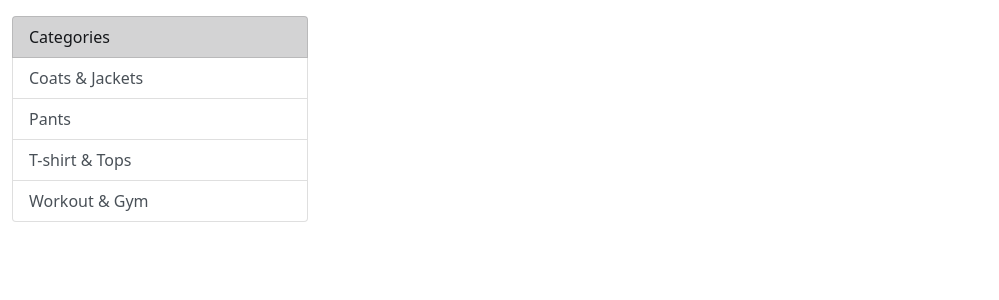
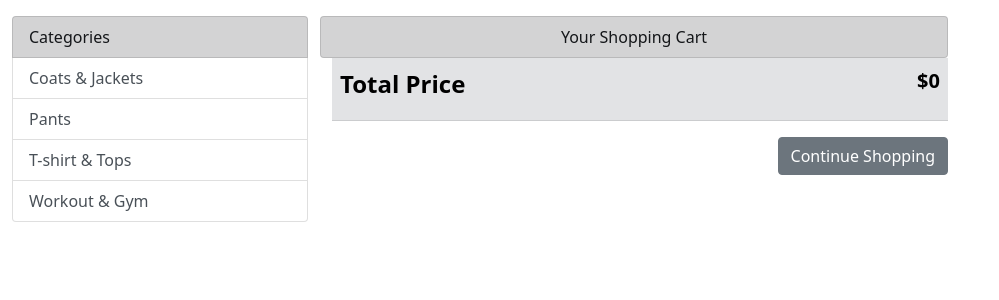
Before and after one commit to karadenizas/mshop, a Django app: page /cart/ in a window 1280 px wide. Shown: the part 56-356 px from the top of the page, without its empty margins (0-999 px from the left). Run offline with Django 3.2, Linux system fonts and the light colour scheme; data comes from the database, SQL or seed files in the repository; both versions use the stored data as it was after the commit; lists and menus that the app fills with data are empty; some libraries are stand-ins or nearby versions.

Commit message:
cart detail page created

```diff
--- a/cart/templates/cart/detail.html
+++ b/cart/templates/cart/detail.html
@@ -2,7 +2,7 @@
 {% load static %}
 {% load categories_tags %}
 
-{% block title %}Your shopping cart{% endblock %}
+{% block title %}Shopping Cart{% endblock %}
 
 {% block left %}
 {% categories_tags %}
@@ -10,70 +10,70 @@
 
 {% block middle %}
 
-{% for item in cart %}
-  {% with product=item.product %}
 <div class="row">
   <ul class="list-group">
     <li class="list-group-item list-group-item-dark text-center">Your Shopping Cart</li>
   </ul>
 </div>
-  <br><br>
-  <div class="row">
-    <div class="card-4">
-      <div class="row g-0">
-        <div class="col-md-4">
-          <img src="{% if product.image %}{{ product.image.url }}{% endif %}" alt="..." width="200" height="300">
-        </div>
-        <div class="col-8">
-          <div class="card-body">
-            <h5 class="card-title"><a href="{{ product.get_absolute_url }}" class="text-dark text-decoration-none">{{ product.name }}</a></h5>
-            <table class="table table-bordered">
+
+{% for item in cart %}
+  {% with product=item.product %}
+  <table class="table">
+    <thead>
+      <tr>
+        <th scope="col">{{product.name}}</th>
+        <th scope="col">Quantity</th>
+        <th scope="col">Unit Price</th>
+        <th scope="col">Price</th>
+      </tr>
+    </thead>
     <tbody>
       <tr>
-                  <td>Quantity</td>
+        <th scope="row"><img src="{% if product.image %}{{ product.image.url }}{% endif %}" alt="..." width="100" height="150"></th>
         <td>
-                    <form action="{% url 'cart:cart_add' product.id %}" method="POST" class="text-end">
-                      <p class="text-start text-dark fs-4">{{ item.quantity }}</p>
+            <p class="fs-4">{{ item.quantity }}</p>
+        </td>
+        <td class="fs-4">${{ item.price }}</td>
+        <td class="fs-4">${{ item.total_price }}</td>
+      </tr>
+      <tr>
+        <th>
+          <form action="{% url 'cart:cart_add' product.id %}" method="POST" class="text-start">
+            <div class="">
               {{ item.update_quantity_form.quantity }}
               {{ item.update_quantity_form.override }}
               <input type="submit" class="btn btn-secondary" value="Update">
+            </div>
             {% csrf_token %}
           </form>
-                  </td>
-                </tr>
-                <tr>
-                  <td>Remove</td>
-                  <td>
+        </th>
+        <th>
           <form action="{% url 'cart:cart_remove' product.id %}" method="POST">
-                      <div class="text-end">
               <input type="submit" class="btn btn-secondary" value="Remove">
               {% csrf_token %}
-                      </div>
           </form>
-                  </td>
-                </tr>
-                <tr>
-                  <td>Unit Price</td>
-                  <td><p class="fs-4">${{ item.price }}</p></td>
-                </tr>
-                <tr>
-                  <td>Price</td>
-                  <td><p class="fs-4">${{ item.total_price }}</p></td>
-                </tr>
-                <tr>
-                  <td>Total</td>
-                  <td><p class="fs-4">${{ cart.get_total_price }}</p></td>
+        </th>
       </tr>
     </tbody>
   </table>
-          </div>
-        </div>
-      </div>
-    </div>
-  </div>
 
   {% endwith %}
 {% endfor %}
+
+<table class="table">
+  <tbody>
+    <tr class="table-secondary">
+      <th class="fs-4">Total Price</th>
+      <th scope="row"><p class="text-end fs-5">${{ cart.get_total_price }}</p></th>
+    </tr>
+  </tbody>
+</table>
+
+<div class="row">
+  <p class="text-end">
+    <a href="{% url 'shop:index' %}" class="btn btn-secondary">Continue Shopping</a>
+  </p>
+</div>
 
 {% endblock %}
 
--- a/cart/views.py
+++ b/cart/views.py
@@ -29,6 +29,7 @@ def cart_remove(request, product_id):
 def cart_detail(request):
     cart = Cart(request)
     for item in cart:
-        item['update_quantity_form'] = CartAddProductForm(initial={'quantity': item['quantity'],
-                                                                   'override': True})
+        item['update_quantity_form'] = CartAddProductForm(initial=
+                                       {'quantity': item['quantity'],
+                                        'override': True})
     return render(request, 'cart/detail.html', {'cart': cart})
```
Also changed, not shown: db.sqlite3. Lines whose indentation alone changed are shown as unchanged.
